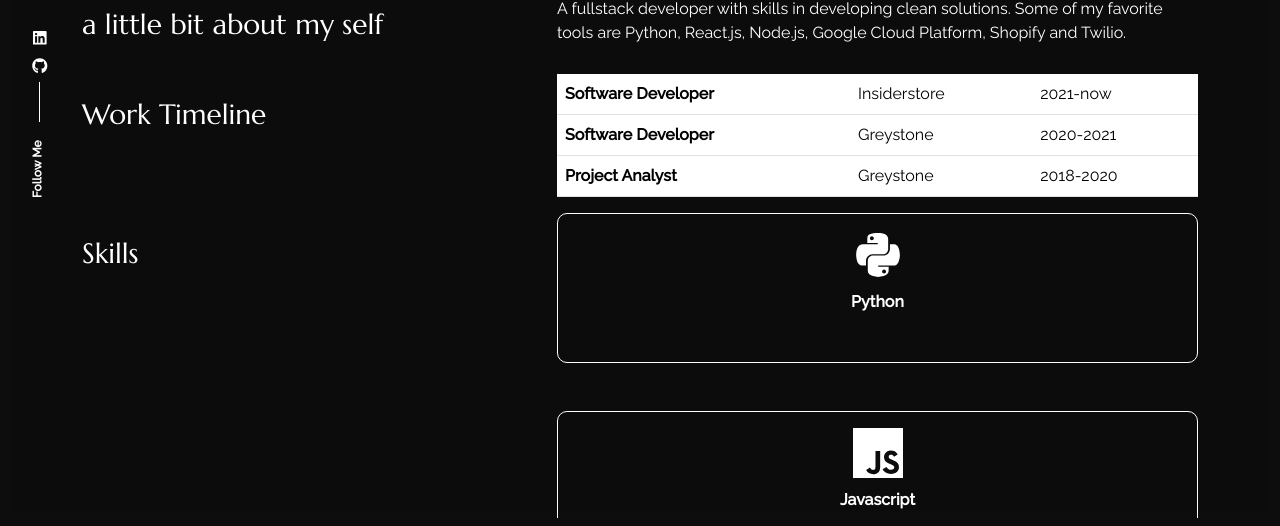
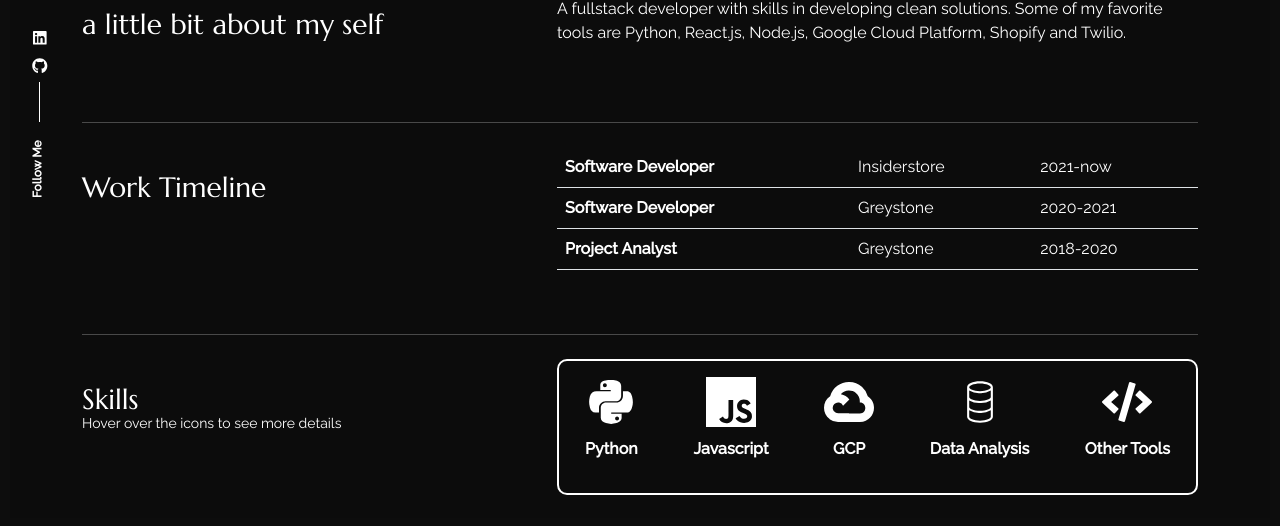
Before and after one commit to ArthurBertozzi/personal-portfolio, a React (Create React App) app: page /about in a window 1280 px wide. Shown: the part 272-798 px from the top of the page. Built offline with nearby package versions, Linux system fonts and the light colour scheme.

Commit message:
feat: adjustments to the about page

```diff
--- a/src/pages/about/index.js
+++ b/src/pages/about/index.js
@@ -30,6 +30,8 @@ export const About = () => {
             </div>
           </Col>
         </Row>
+        <hr className="t_border my-4 ml-0 text-left" />
+
         <Row className=" sec_sp">
           <Col lg="5">
             <h3 className="color_sec py-4">Work Timeline</h3>
@@ -50,11 +52,17 @@ export const About = () => {
             </table>
           </Col>
         </Row>
+        <hr className="t_border my-4 ml-0 text-left" />
+
         <Row className="sec_sp">
           <Col lg="5">
             <h3 className="color_sec py-4">Skills</h3>
+            <p className="instruction-text">
+              Hover over the icons to see more details
+            </p>
           </Col>
           <Col lg="7">
+            <div className="skills-container">
               {skills.map((mainSkill, i) => {
                 const Icon = mainSkill.icon;
 
@@ -75,8 +83,8 @@ export const About = () => {
                 );
 
                 return (
-                <div key={i} className="skill-block">
                   <OverlayTrigger
+                    key={i}
                     trigger="hover"
                     placement="bottom"
                     overlay={popover}
@@ -86,11 +94,13 @@ export const About = () => {
                       <p className="skill-name">{mainSkill.name}</p>
                     </div>
                   </OverlayTrigger>
-                </div>
                 );
               })}
+            </div>
           </Col>
         </Row>
+        <hr className="t_border my-4 ml-0 text-left" />
+
         <Row className="sec_sp">
           <Col lang="5">
             <h3 className="color_sec py-4">Services</h3>
--- a/src/pages/about/style.css
+++ b/src/pages/about/style.css
@@ -1,4 +1,18 @@
 /* Add this to your style.css */
+
+.sec_sp {
+  margin-bottom: calc(3rem);
+}
+
+.table td,
+.table th {
+  color: var(--text-color);
+  background-color: var(--bg-color);
+}
+
+.t_border {
+  border-color: var(--text-color) !important;
+}
 
 .popover-body {
   display: flex;
@@ -12,21 +26,20 @@
   width: 200%;
 }
 
-.skill-block {
-  margin-bottom: 3rem; /* Increase spacing between blocks */
-  padding: 1rem; /* Add padding for content inside the block */
-  border: 1px solid var(--text-color); /* Add border */
-  border-radius: 10px; /* Rounded corners */
-  background-color: var(
-    --secondary
-  ); /* Background color to highlight the block */
+.skills-container {
+  display: flex;
+  justify-content: space-between;
+  padding: 1rem;
+  border: 2px solid var(--text-color); /* Unified border for all icons */
+  border-radius: 10px;
+  background-color: var(--secondary);
 }
 
 .main-skill {
   display: flex;
   flex-direction: column;
   align-items: center;
-  margin-bottom: 1rem;
+  margin: 0 10px;
 }
 
 .sub-skill-item {
@@ -69,6 +82,13 @@
   padding-bottom: 4px;
 }
 
+.instruction-text {
+  margin-top: -35px;
+  margin-bottom: 10px;
+  font-size: 14px;
+  color: var(--text-color);
+}
+
 @-webkit-keyframes fadeInUp {
   0% {
     opacity: 0;
--- a/src/skills.js
+++ b/src/skills.js
@@ -61,7 +61,7 @@ export const skills = [
     ],
   },
   {
-    name: "Google Cloud Platform",
+    name: "GCP",
     icon: SiGooglecloud,
     subs: [
       { name: "Cloud Functions", icon: CloudFunctionIcon },
```
Lines whose indentation alone changed are shown as unchanged.
